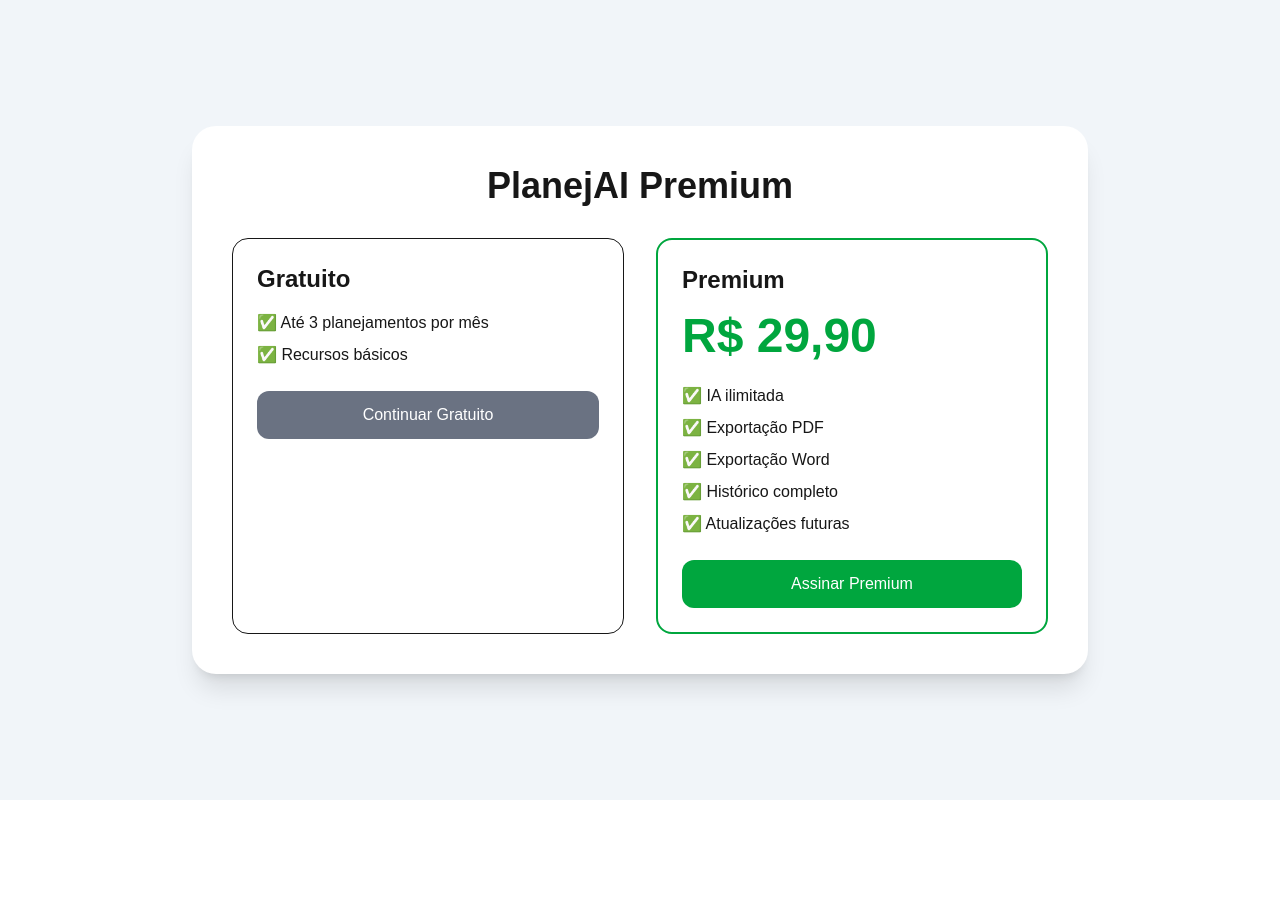
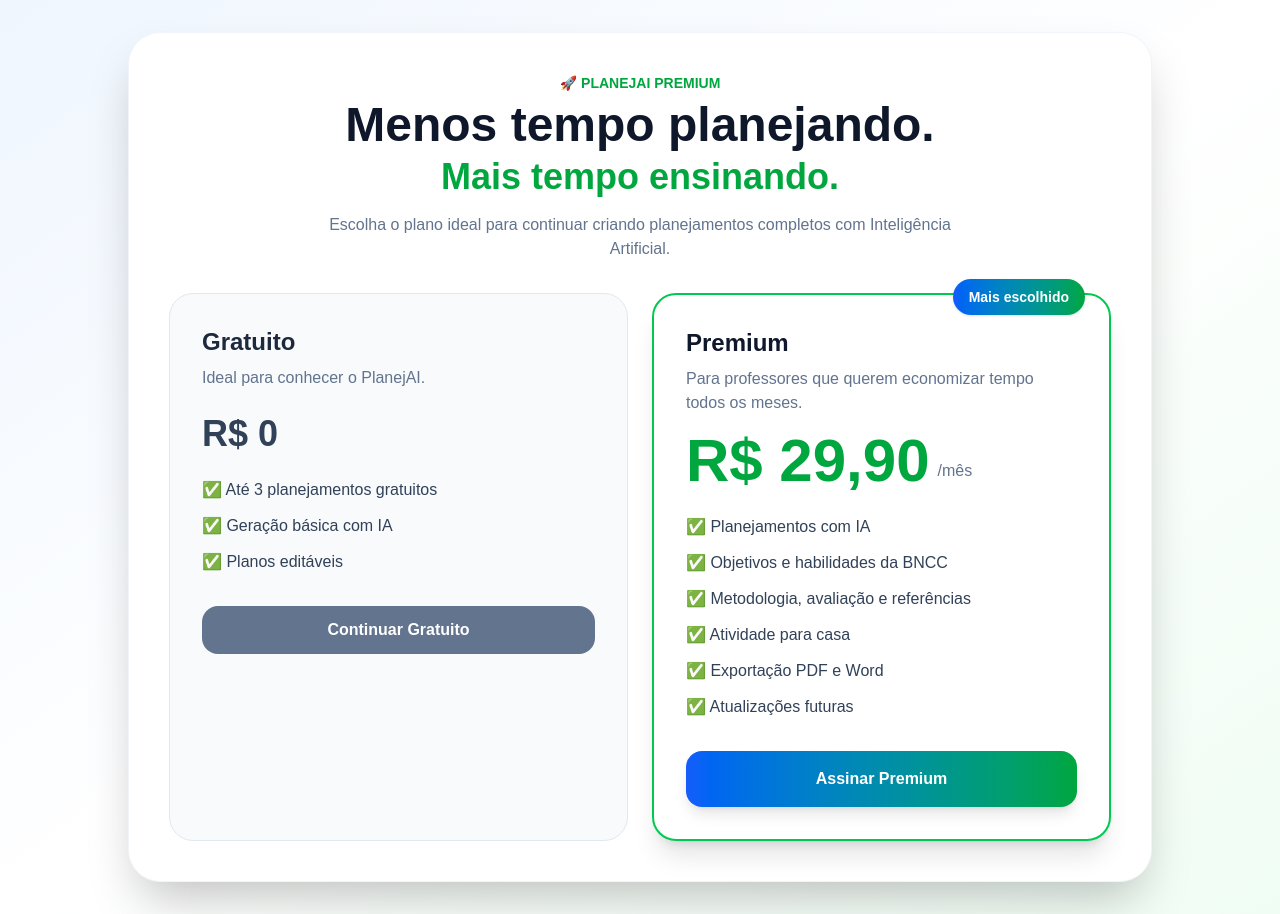
Before and after one commit to PlanejAI356/planejaprofe, a Next.js app: page /assinatura in a window 1280 px wide. Before the commit the page ends 800 px from the top, so only its background shows below. Built offline with nearby package versions, Linux system fonts and the light colour scheme; no server answers.

Commit message:
Melhora tela de assinatura

```diff
--- a/app/assinatura/page.tsx
+++ b/app/assinatura/page.tsx
@@ -6,7 +6,6 @@
   async function assinarPremium() {
     try {
       const { data } = await supabase.auth.getUser();
-
       const email = data.user?.email;
 
       if (!email) {
@@ -16,12 +15,8 @@
 
       const resposta = await fetch("/api/pagamento", {
         method: "POST",
-        headers: {
-          "Content-Type": "application/json",
-        },
-        body: JSON.stringify({
-          email,
-        }),
+        headers: { "Content-Type": "application/json" },
+        body: JSON.stringify({ email }),
       });
 
       const dados = await resposta.json();
@@ -38,44 +33,87 @@
   }
 
   return (
-    <main className="min-h-screen bg-slate-100 flex items-center justify-center p-8">
-      <div className="bg-white rounded-3xl shadow-xl p-10 w-full max-w-4xl">
-        <h1 className="text-4xl font-bold text-center mb-8">
-          PlanejAI Premium
-        </h1>
+    <main className="min-h-screen bg-gradient-to-br from-blue-50 via-white to-green-50 flex items-center justify-center p-4 md:p-8">
+      <div className="w-full max-w-5xl bg-white rounded-[32px] shadow-2xl border border-slate-100 p-6 md:p-10">
+        <div className="text-center mb-8">
+          <p className="text-sm font-bold text-green-600 mb-2">
+            🚀 PLANEJAI PREMIUM
+          </p>
 
-        <div className="grid md:grid-cols-2 gap-8">
-          <div className="border rounded-2xl p-6">
-            <h2 className="text-2xl font-bold mb-4">Gratuito</h2>
+          <h1 className="text-3xl md:text-5xl font-extrabold text-slate-900">
+            Menos tempo planejando.
+          </h1>
 
-            <ul className="space-y-2 mb-6">
-              <li>✅ Até 3 planejamentos por mês</li>
-              <li>✅ Recursos básicos</li>
+          <h2 className="text-2xl md:text-4xl font-extrabold text-green-600 mt-2">
+            Mais tempo ensinando.
+          </h2>
+
+          <p className="text-slate-500 mt-4 max-w-2xl mx-auto">
+            Escolha o plano ideal para continuar criando planejamentos completos
+            com Inteligência Artificial.
+          </p>
+        </div>
+
+        <div className="grid md:grid-cols-2 gap-6">
+          <div className="rounded-3xl border border-slate-200 bg-slate-50 p-6 md:p-8">
+            <h2 className="text-2xl font-extrabold text-slate-800 mb-2">
+              Gratuito
+            </h2>
+
+            <p className="text-slate-500 mb-6">
+              Ideal para conhecer o PlanejAI.
+            </p>
+
+            <p className="text-4xl font-extrabold text-slate-700 mb-6">
+              R$ 0
+            </p>
+
+            <ul className="space-y-3 text-slate-700 mb-8">
+              <li>✅ Até 3 planejamentos gratuitos</li>
+              <li>✅ Geração básica com IA</li>
+              <li>✅ Planos editáveis</li>
             </ul>
 
-            <button className="w-full bg-gray-500 text-white rounded-xl py-3">
+            <button
+              onClick={() => (window.location.href = "/")}
+              className="w-full rounded-2xl bg-slate-500 hover:bg-slate-600 text-white py-3 font-bold transition"
+            >
               Continuar Gratuito
             </button>
           </div>
 
-          <div className="border-2 border-green-600 rounded-2xl p-6">
-            <h2 className="text-2xl font-bold mb-4">Premium</h2>
+          <div className="relative rounded-3xl border-2 border-green-500 bg-white p-6 md:p-8 shadow-xl">
+            <div className="absolute -top-4 right-6 bg-gradient-to-r from-blue-600 to-green-600 text-white px-4 py-2 rounded-full text-sm font-bold shadow">
+              Mais escolhido
+            </div>
 
-            <p className="text-5xl font-bold text-green-600 mb-6">
-              R$ 29,90
+            <h2 className="text-2xl font-extrabold text-slate-900 mb-2">
+              Premium
+            </h2>
+
+            <p className="text-slate-500 mb-4">
+              Para professores que querem economizar tempo todos os meses.
             </p>
 
-            <ul className="space-y-2 mb-6">
-              <li>✅ IA ilimitada</li>
-              <li>✅ Exportação PDF</li>
-              <li>✅ Exportação Word</li>
-              <li>✅ Histórico completo</li>
+            <div className="flex items-end gap-2 mb-6">
+              <p className="text-5xl md:text-6xl font-extrabold text-green-600">
+                R$ 29,90
+              </p>
+              <span className="text-slate-500 mb-2">/mês</span>
+            </div>
+
+            <ul className="space-y-3 text-slate-700 mb-8">
+              <li>✅ Planejamentos com IA</li>
+              <li>✅ Objetivos e habilidades da BNCC</li>
+              <li>✅ Metodologia, avaliação e referências</li>
+              <li>✅ Atividade para casa</li>
+              <li>✅ Exportação PDF e Word</li>
               <li>✅ Atualizações futuras</li>
             </ul>
 
             <button
               onClick={assinarPremium}
-              className="w-full bg-green-600 hover:bg-green-700 text-white rounded-xl py-3"
+              className="w-full rounded-2xl bg-gradient-to-r from-blue-600 to-green-600 hover:scale-[1.02] text-white py-4 font-extrabold shadow-lg transition"
             >
               Assinar Premium
             </button>
```
